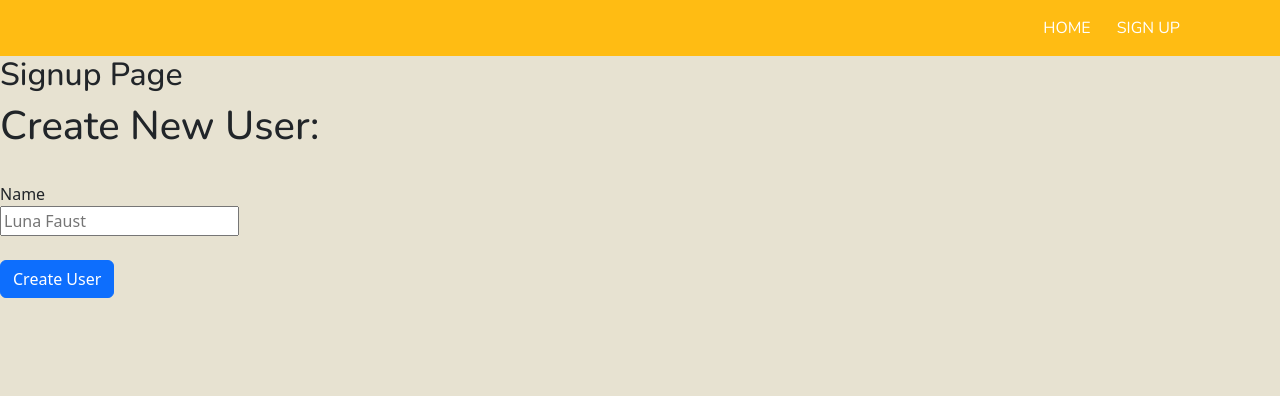
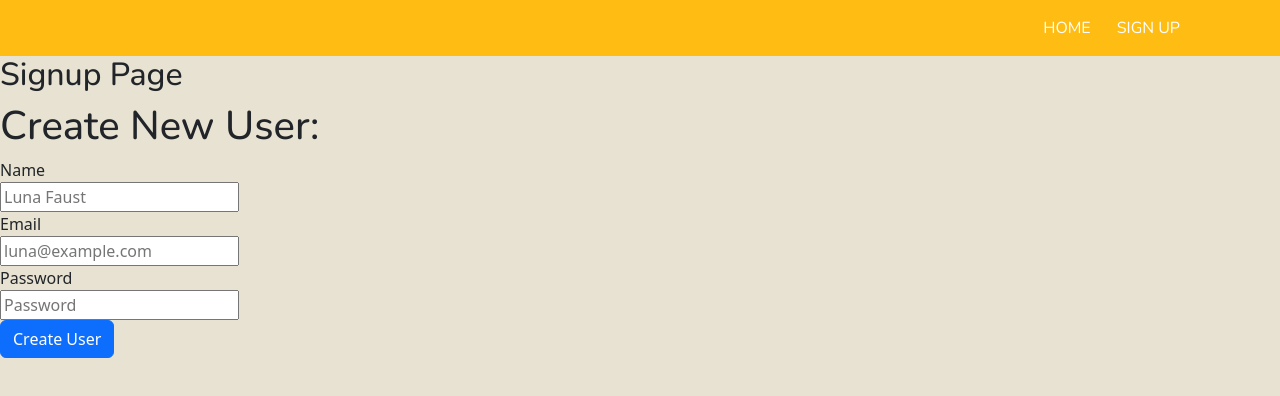
Before and after one commit to rae-stanton/honey_where, a React (Create React App) app in the folder frontend/: page /signup in a window 1280 px wide. Shown: the top 396 px of the page. Built offline with nearby package versions, Linux system fonts and the light colour scheme.

Commit message:
Finished user create form
Updated form to create user in Formik to reflect user creation with updated data model

```diff
--- a/frontend/src/NewUserForm.js
+++ b/frontend/src/NewUserForm.js
@@ -1,5 +1,5 @@
 import React from "react";
-import axios from "axios"; // Import axios
+import axios from "axios";
 import { Formik, Field, Form } from "formik";
 import Button from "react-bootstrap/Button";
 
@@ -11,11 +11,15 @@ function NewUserForm() {
         <Formik
           initialValues={{
             name: "",
+            email: "",
+            password: ""
           }}
           onSubmit={async (values, { setSubmitting }) => {
             try {
               const response = await axios.post("http://127.0.0.1:5000/users", {
                 name: values.name,
+                email: values.email,
+                password: values.password
               });
               if (response.status === 201) {
                 alert("User created successfully!");
@@ -31,19 +35,21 @@ function NewUserForm() {
         >
           {({ isSubmitting }) => (
             <Form className="form-border">
-              {/* <img
-                src={loginImage}
-                alt="Login Illustration"
-                className="login-image"
-              /> */}
-              <br />
-
               <label htmlFor="name">Name</label>
               <br />
               <Field id="name" name="name" placeholder="Luna Faust" />
               <br />
 
+              <label htmlFor="email">Email</label>
               <br />
+              <Field id="email" name="email" placeholder="luna@example.com" type="email" />
+              <br />
+
+              <label htmlFor="password">Password</label>
+              <br />
+              <Field id="password" name="password" placeholder="Password" type="password" />
+              <br />
+
               <Button variant="primary" type="submit" className="form-button" disabled={isSubmitting}>
                 Create User
               </Button>
```
